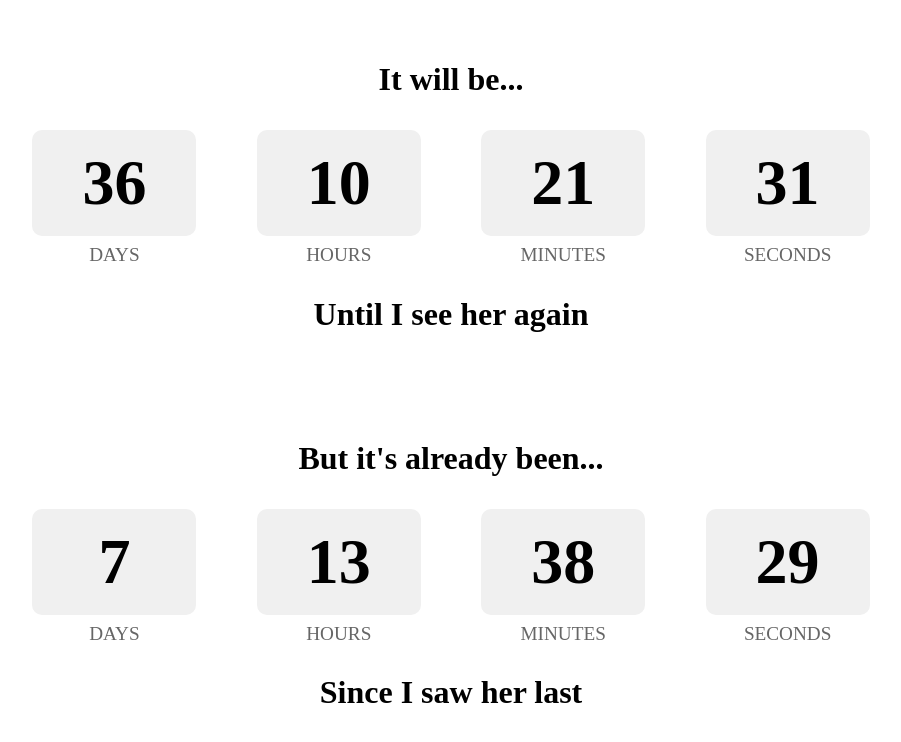
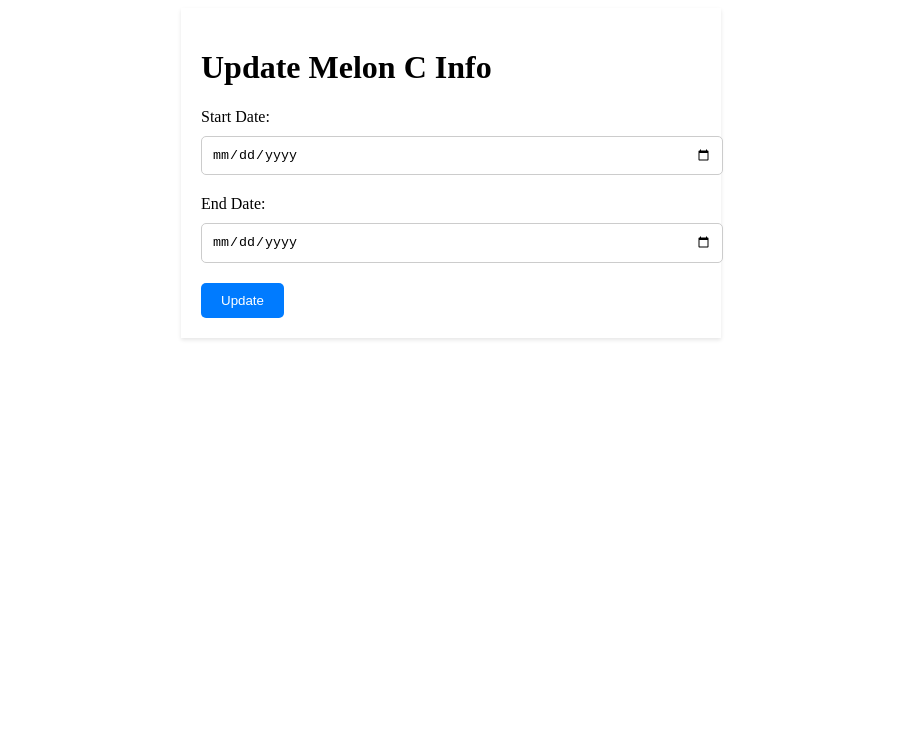
Before and after one commit to StrawberryMilsc/ani-web, a Vue app: page /update_dates in a window 1280 px wide. Shown: the top 742 px of the page, without its empty margins (189-1090 px from the left). Built offline with nearby package versions, Linux system fonts and the light colour scheme.

Commit message:
Routing has been changed

```diff
--- a/package.json
+++ b/package.json
@@ -9,7 +9,8 @@
     "preview": "vite preview"
   },
   "dependencies": {
-    "vue": "^3.5.13"
+    "vue": "^3.5.13",
+    "vue-router": "^4.5.0"
   },
   "devDependencies": {
     "@vitejs/plugin-vue": "^5.2.1",
--- a/src/App.vue
+++ b/src/App.vue
@@ -1,9 +1,9 @@
 <script setup>
-import melonCount from './components/melon-count.vue';
+
 </script>
 
 <template>
-  <melon-count />
+  <router-view />
 </template>
 
 <style scoped>
--- a/src/components/update_dates.vue
+++ b/src/components/update_dates.vue
@@ -17,35 +17,32 @@
 
 <script setup>
 import { ref } from 'vue';
-import { useFetch } from 'vue-app';
-
 const start_date = ref('');
 const end_date = ref('');
 
-const updateInfo = async () => {
+const updateInfo = () => {
   const data = {
     start_date: start_date.value,
     end_date: end_date.value,
   };
-
-  try {
-    const response = await useFetch('/api/update-melon-info', {
-      method: 'POST',
-      body: JSON.stringify(data),
-      headers: {
-        'Content-Type': 'application/json',
-      },
+  fetch('./assets/melon-c-info.json')
+    .then(response => response.json())
+    .then(json => {
+      json.start_date = start_date.value;
+      json.end_date = end_date.value;
+      return json;
+    })
+    .then(json => {
+      fetch('./assets/melon-c-info.json', {
+        method: 'PUT',
+        headers: {
+          'Content-Type': 'application/json',
+        },
+        body: JSON.stringify(json),
+      });
     });
 
-    if (!response.ok) {
-      throw new Error('Failed to update melon info');
-    }
 
-    alert('Melon info updated successfully!');
-  } catch (error) {
-    console.error(error);
-    alert('Failed to update melon info');
-  }
 };
 </script>
 
--- a/src/main.js
+++ b/src/main.js
@@ -2,5 +2,26 @@
 
 import { createApp } from 'vue'
 import App from './App.vue'
+import { createRouter, createWebHistory } from 'vue-router'
+import melonCount from './components/melon-count.vue'
+import updateDates from './components/update_dates.vue'
+import postIt from './components/post-it.vue'
+const router = createRouter({
+  history: createWebHistory(),
+  routes: [
+    {
+      path: '/countdown',
+      component: melonCount
+    },
+    {
+      path: '/update_dates',
+      component: updateDates
+    },
+    {
+      path: '/post-it',
+      component: postIt
+    }
+  ]
+})
 
-createApp(App).mount('#app')
+createApp(App).use(router).mount('#app')
```
Also changed, not shown: 1 other file (tests, documents, lock files or other folders).
